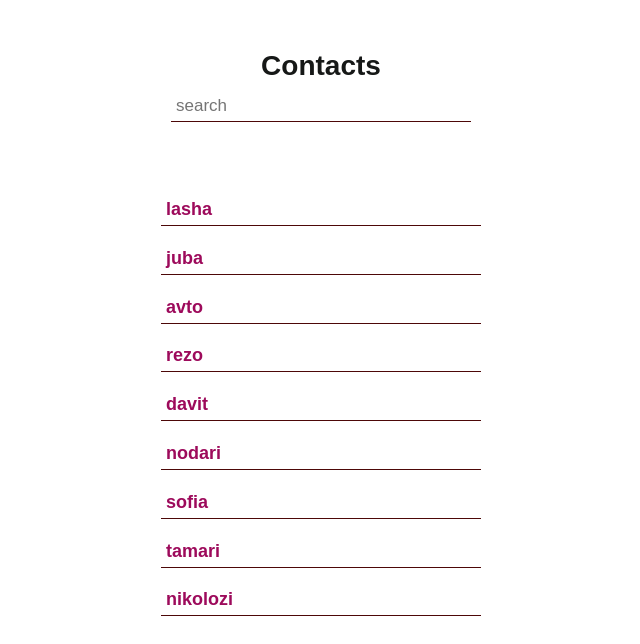
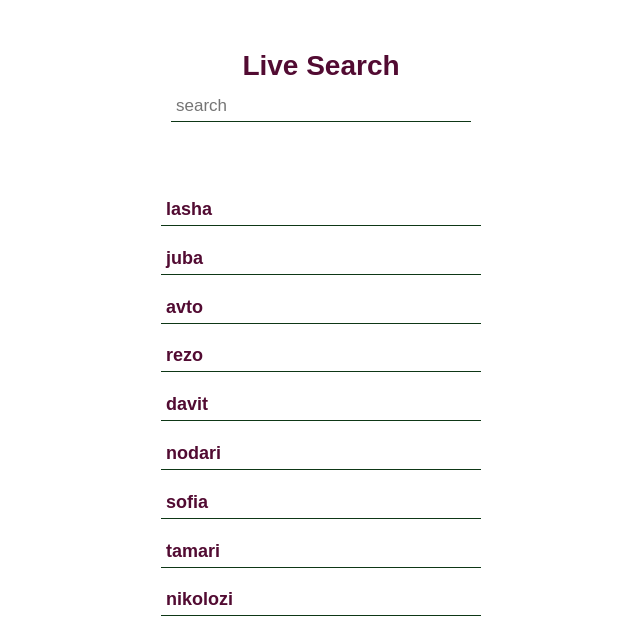
Before and after one commit to lashadeiso/LiveSearch, a plain HTML site: page index.html in a window 1280 px wide. Shown: the whole page, without its empty margins (319-959 px from the left). Drawn offline with Linux system fonts and the light colour scheme.

Commit message:
Style changes

```diff
--- a/index.html
+++ b/index.html
@@ -15,7 +15,7 @@
   <body>
     <div class="container">
       <div class="section-header">
-        <h1>Contacts</h1>
+        <h1>Live Search</h1>
         <input type="text" id="filterInput" placeholder="search" />
       </div>
       <div class="contact-list">
--- a/style.css
+++ b/style.css
@@ -12,8 +12,8 @@ html {
   font-size: 62.5%;
 }
 :root {
-  --primary-color: #161817;
-  --border-color: rgb(77, 8, 8);
+  --primary-color: rgb(82, 11, 50);
+  --border-color: rgb(14, 55, 22);
   --font-color: rgb(128, 125, 125);
 }
 
@@ -43,7 +43,7 @@ html {
   border: none;
   border-bottom: 0.1rem solid var(--border-color);
   font-size: 1.7rem;
-  color: rgb(157, 10, 91);
+  color: var(--primary-color);
 }
 
 .contact-list {
@@ -67,5 +67,5 @@ html {
 .contact-item a {
   font-size: 1.8rem;
   font-weight: 600;
-  color: rgb(157, 10, 91);
+  color: var(--primary-color);
 }
```
